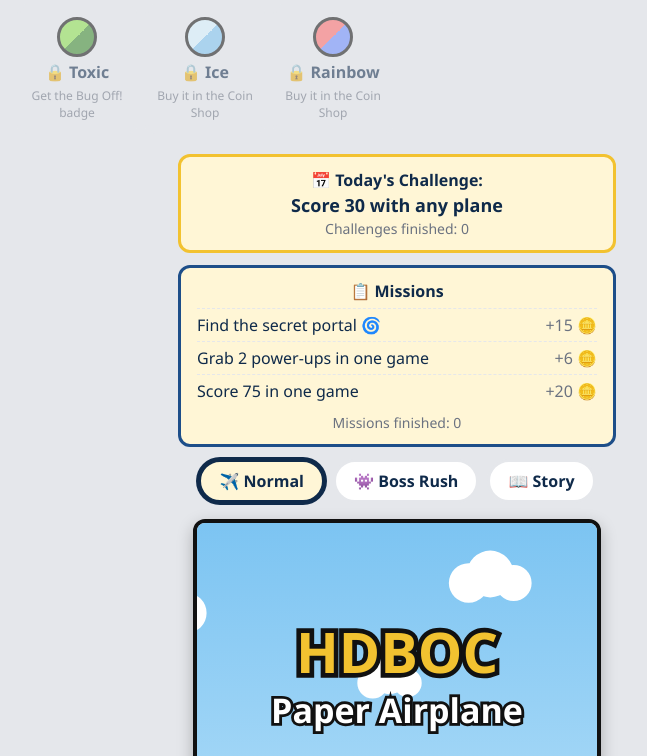
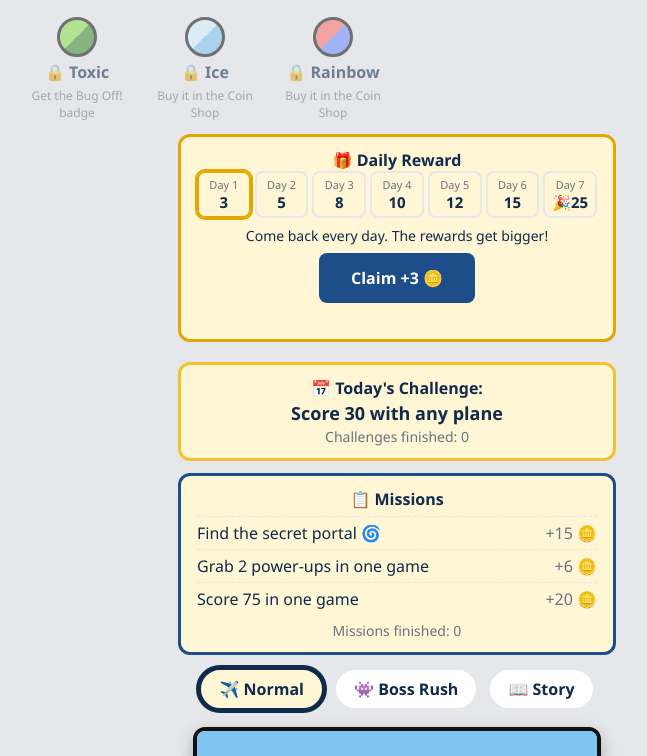
Before and after one commit to AbeCTheGreat/hdbc-website, a plain HTML site: page game.html in a window 1280 px wide. Shown: the part 843-1599 px from the top of the page, without its empty margins (243-890 px from the left). Drawn offline with Linux system fonts and the light colour scheme.

Commit message:
Add files via upload

```diff
--- a/game.html
+++ b/game.html
@@ -80,6 +80,14 @@
     <!-- SKIN PICKER: the script below fills this in. Earn badges to unlock skins! -->
     <h3 class="picker-title">🎨 Skins</h3>
     <div class="skin-picker" id="skin-picker" role="radiogroup" aria-label="Choose your plane's skin"></div>
+
+    <!-- DAILY REWARD: free coins every day. Come back days in a row for bigger rewards! -->
+    <div class="daily-reward" id="daily-reward">
+      <strong class="missions-title">🎁 Daily Reward</strong>
+      <div class="reward-days" id="reward-days"></div>
+      <p id="reward-text"></p>
+      <button type="button" class="button" id="claim-reward" hidden></button>
+    </div>
 
     <!-- DAILY CHALLENGE: a new goal every day -->
     <div class="challenge" id="challenge">
@@ -508,7 +516,10 @@
       { id: "newyear",   icon: "🎆", name: "Happy New Year", how: "Play during New Year's week" },
       { id: "lava",      icon: "🌋", name: "Lava Lander",    how: "Find the secret volcano world" },
       { id: "rocks",     icon: "🪨", name: "Rock Dodger",    how: "Survive the volcano eruption" },
-      { id: "ruby",      icon: "💎", name: "Ruby Rich",      how: "Grab 5 rubies in one game" }
+      { id: "ruby",      icon: "💎", name: "Ruby Rich",      how: "Grab 5 rubies in one game" },
+      { id: "daily",     icon: "🎁", name: "Daily Visitor",  how: "Claim a daily reward" },
+      { id: "streak3",   icon: "🔥", name: "On Fire",        how: "Come back 3 days in a row" },
+      { id: "streak7",   icon: "📆", name: "Full Week",      how: "Come back 7 days in a row" }
     ];
     let earned = {};
     try { earned = JSON.parse(localStorage.getItem("hdboc-badges")) || {}; } catch (e) { earned = {}; }
@@ -3677,6 +3688,70 @@
       }
       earn("newyear");
     }
+    // ----- DAILY REWARD -----
+    // Coins for each day of your streak. After day 7 it starts over at day 1 (but your streak keeps going!)
+    const REWARDS = [3, 5, 8, 10, 12, 15, 25];
+    let login = { last: "", streak: 0, best: 0 };
+    try { login = JSON.parse(localStorage.getItem("hdboc-login")) || login; } catch (e) {}
+    function dayKey(d) { return d.getFullYear() + "-" + (d.getMonth() + 1) + "-" + d.getDate(); }
+    const todayKey = dayKey(new Date());
+    const now0 = new Date();
+    const yesterdayKey = dayKey(new Date(now0.getFullYear(), now0.getMonth(), now0.getDate() - 1));
+    function streakBadges() {
+      if (login.best >= 1) earn("daily");
+      if (login.best >= 3) earn("streak3");
+      if (login.best >= 7) earn("streak7");
+    }
+    function showReward() {
+      const claimed = login.last === todayKey;
+      // the streak you're on (or the one you'll be on after you claim today)
+      const streak = claimed ? login.streak : (login.last === yesterdayKey ? login.streak + 1 : 1);
+      const spot = (streak - 1) % 7;   // which of the 7 days is today
+      const days = document.getElementById("reward-days");
+      days.innerHTML = "";
+      REWARDS.forEach(function (coins, i) {
+        const d = document.createElement("div");
+        d.className = "reward-day" + (i < spot || (i === spot && claimed) ? " got" : "") + (i === spot ? " today" : "");
+        const name = document.createElement("span");
+        name.textContent = "Day " + (i + 1);
+        const amount = document.createElement("strong");
+        amount.textContent = i < spot || (i === spot && claimed) ? "✅" : (i === 6 ? "🎉" : "") + coins;
+        d.append(name, amount);
+        days.appendChild(d);
+      });
+      const text = document.getElementById("reward-text");
+      const button = document.getElementById("claim-reward");
+      if (claimed) {
+        text.textContent = "🔥 " + login.streak + "-day streak! Come back tomorrow for " + REWARDS[login.streak % 7] + " more coins.";
+        button.hidden = true;
+      } else {
+        text.textContent = streak > 1 ? "🔥 You're on a " + (streak - 1) + "-day streak. Keep it going!"
+                         : login.last ? "Your streak started over. Come back every day to make it grow!"
+                         : "Come back every day. The rewards get bigger!";
+        button.textContent = "Claim +" + REWARDS[spot] + " 🪙";
+        button.hidden = false;
+      }
+    }
+    document.getElementById("claim-reward").addEventListener("click", function () {
+      if (login.last === todayKey) return;
+      login.streak = login.last === yesterdayKey ? login.streak + 1 : 1;
+      login.last = todayKey;
+      login.best = Math.max(login.best || 0, login.streak);
+      const coins = REWARDS[(login.streak - 1) % 7];
+      wallet += coins;
+      try {
+        localStorage.setItem("hdboc-wallet", String(wallet));
+        localStorage.setItem("hdboc-login", JSON.stringify(login));
+      } catch (e) {}
+      startAudio();
+      play("unlock");
+      showShop();
+      showReward();
+      streakBadges();
+    });
+    showReward();
+    streakBadges();
+
     // Badges you earn on other pages of the website
     try {
       if (localStorage.getItem("hdboc-secret") === "found") earn("secret");
--- a/style.css
+++ b/style.css
@@ -866,7 +866,7 @@ a.card:hover {
 }
 .badge-shelf {
   display: grid;
-  grid-template-columns: repeat(3, minmax(0, 1fr));   /* 36 badges = 12 neat rows of 3 */
+  grid-template-columns: repeat(3, minmax(0, 1fr));   /* 39 badges = 13 neat rows of 3 */
   gap: 10px;
 }
 .badge {
@@ -2267,3 +2267,54 @@ tr.sold-out td {
     max-width: 100%;
   }
 }
+
+/* ===== DAILY REWARD (in the game) ===== */
+.daily-reward {
+  max-width: 400px;
+  margin: 0 auto 12px;
+  padding: 12px 16px;
+  background: var(--cream);
+  border: 3px solid #e0a800;
+  border-radius: 12px;
+  text-align: center;
+}
+.reward-days {
+  display: grid;
+  grid-template-columns: repeat(7, minmax(0, 1fr));
+  gap: 4px;
+}
+.reward-day {
+  display: flex;
+  flex-direction: column;
+  align-items: center;
+  padding: 4px 0;
+  border: 2px solid var(--line);
+  border-radius: 8px;
+  font-size: 11px;
+  color: var(--gray);
+}
+.reward-day strong {
+  font-size: 15px;
+  color: var(--text);
+}
+.reward-day.got {
+  background: rgba(47, 138, 70, 0.15);
+}
+.reward-day.today {
+  border-color: #e0a800;
+  box-shadow: 0 0 0 2px #e0a800;
+}
+.daily-reward p {
+  margin: 8px 0 0;
+  font-size: 14px;
+}
+.daily-reward .button {
+  margin-top: 8px;
+  font: inherit;
+  font-weight: bold;
+  border: none;
+  cursor: pointer;
+}
+.daily-reward .button[hidden] {
+  display: none;   /* hides the Claim button after you claim */
+}
```
Also changed, not shown: stats.html (+2 -1 lines).
